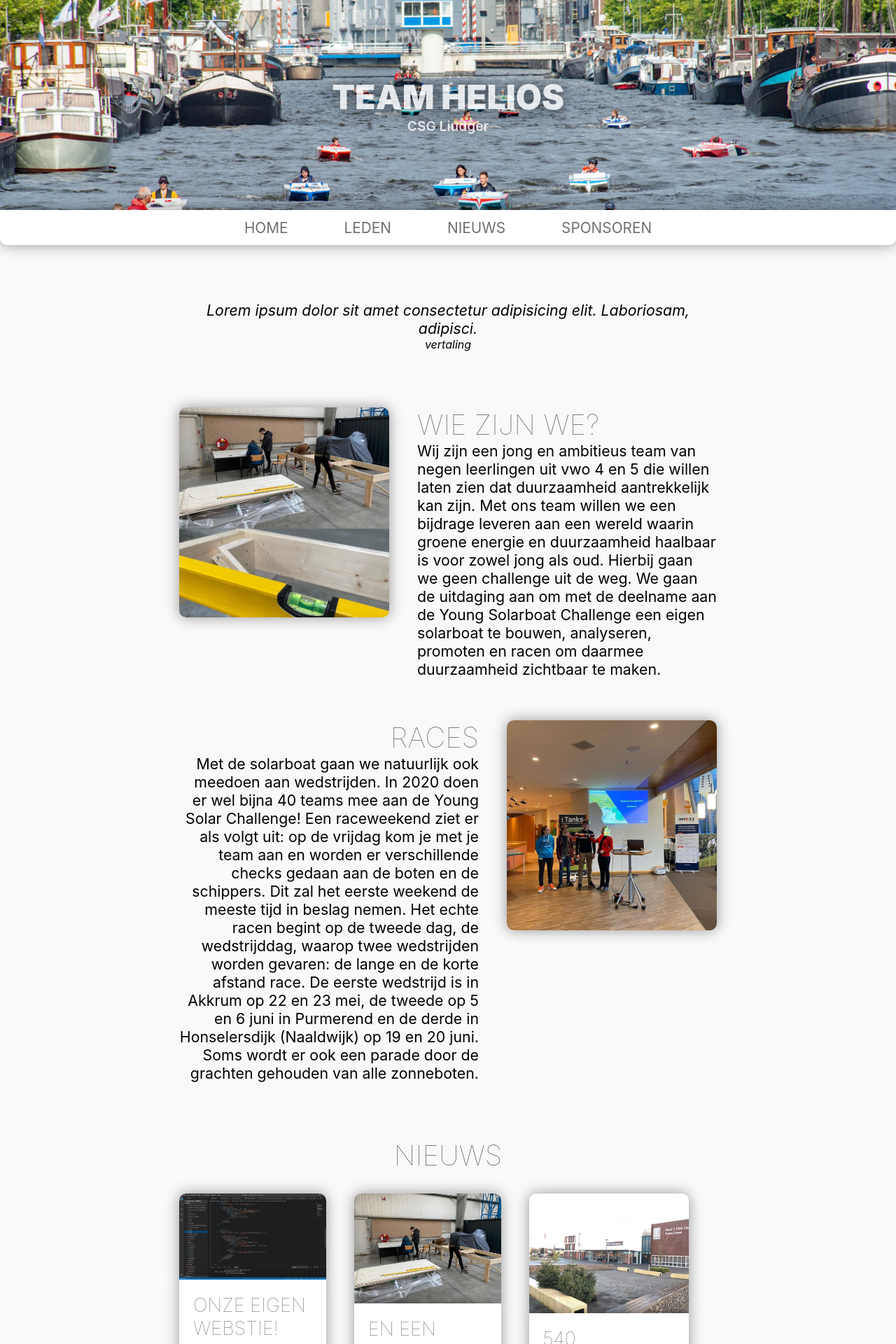
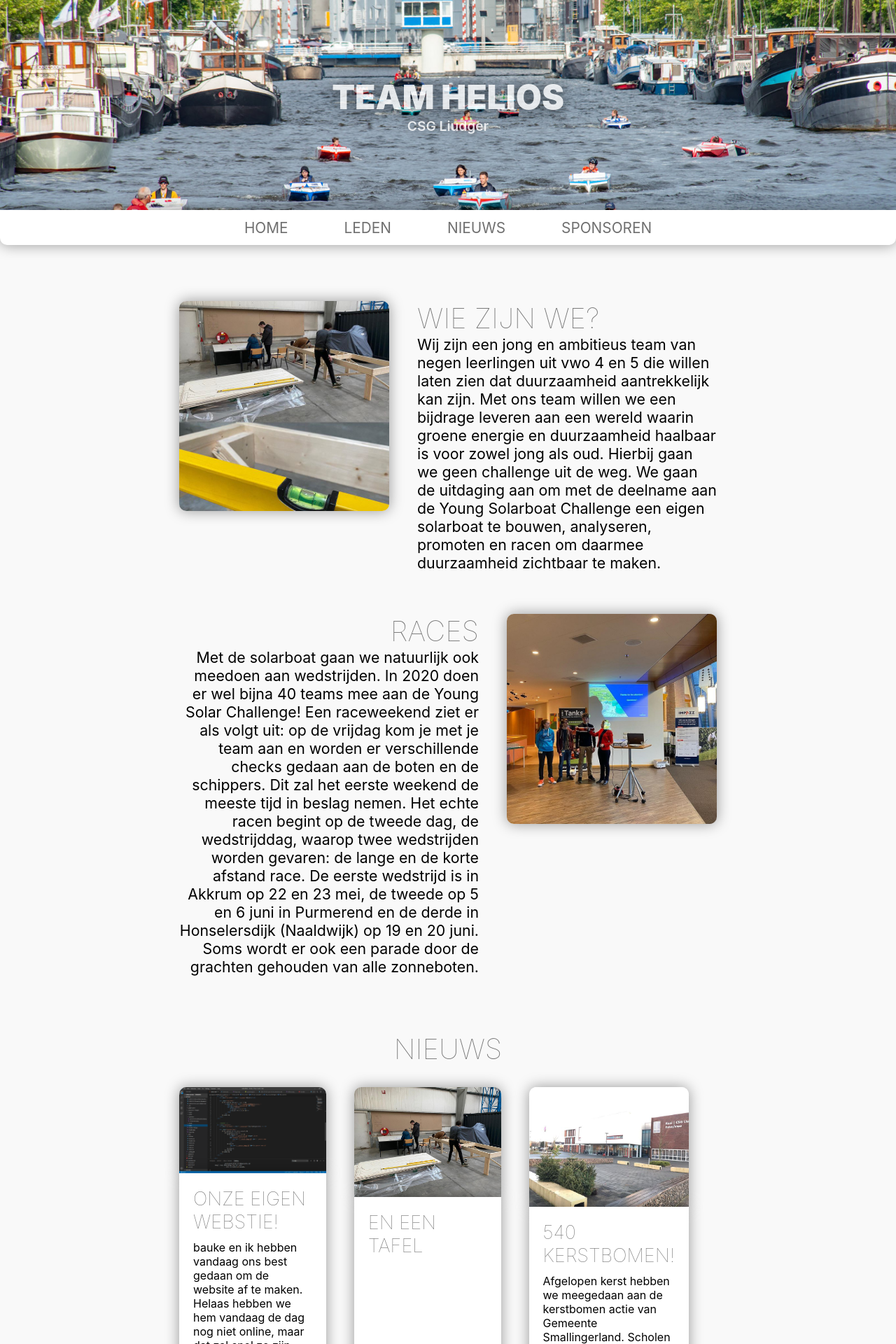
Before and after one commit to YoungSolarChallengeRaai/youngsolarchallengeraai.github.io, a Jekyll site: the page built from index.html, in a window 1280 px wide. Shown: the top 1920 px of the page at 70% size. Built offline with Jekyll 4.4.1, drawn with Linux system fonts in a browser that asks for light colours.

Commit message:
Updated footer

```diff
--- a/_includes/footer.html
+++ b/_includes/footer.html
@@ -1,13 +1,12 @@
-
-
 <div class="footer">
     <div class="logo">
         <img src="/resources/images/logo.png">
     </div>
+
     <div class="social">
-        <a class="social-link instagram" href="https://www.instagram.com/young_solarboat_raai/" target="_blank" rel="noopener noreferrer">
+        <a class="social-link" href="https://www.instagram.com/young_solarboat_raai/" target="_blank" rel="noopener noreferrer">
             <img src="/resources/images/logos/instagram.png" alt="Instagram">
             <p>@young_solarboat_raai</p>
-        </div>
+        </a>
     </div>
 </div>
--- a/index.html
+++ b/index.html
@@ -5,11 +5,6 @@
 ---
 
 <div class="home">
-    <!-- QUOTE -->
-    <p class="quote">Lorem ipsum dolor sit amet consectetur adipisicing elit. Laboriosam, adipisci.
-    </p>
-    <p class="sub-quote">vertaling</p>
-
 
     <!-- INFO -->
     <div class="info-containers">
--- a/style/footer.css
+++ b/style/footer.css
@@ -6,8 +6,10 @@
 	border-radius: 10px 10px 0 0;
 
 	display: flex;
-	justify-content: center;
+	justify-content: space-between;
 	align-items: center;
+
+	padding: 0 40px;
 }
 
 .footer .social .social-link {
@@ -25,11 +27,11 @@
 	font-weight: bold;
 }
 
-.footer .logo{
+.footer .logo {
 	margin: 10px;
 }
 
 .footer .logo img {
-	margin-top:10px;
-	height:70px;
+	margin-top: 10px;
+	height: 70px;
 }
--- a/style/home.css
+++ b/style/home.css
@@ -9,24 +9,7 @@
 	margin-bottom: 80px;
 }
 
-.home .quote {
-	text-align: center;
-	font-style: italic;
-
-	font-size: 16pt;
-}
-
-.home .sub-quote {
-	text-align: center;
-	font-style: italic;
-
-	margin-top: 0px;
-	font-size: 12pt;
-}
-
 .home .info-containers .container {
-	/* min-height: 300px; */
-
 	display: flex;
 
 	margin-bottom: 60px;
```
